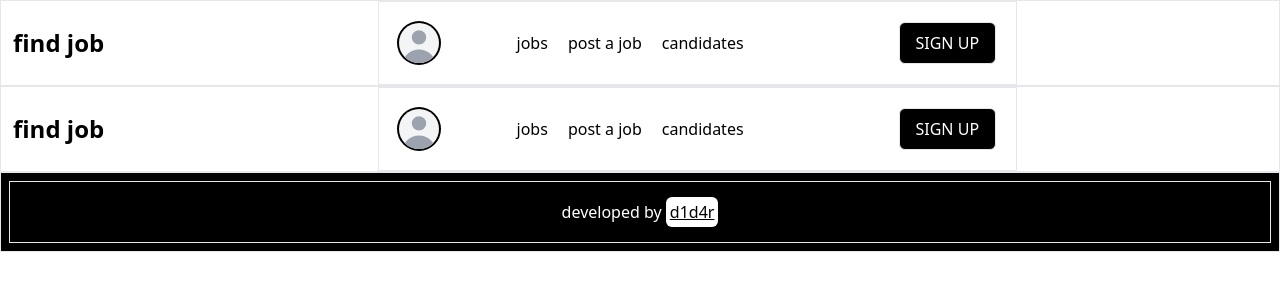
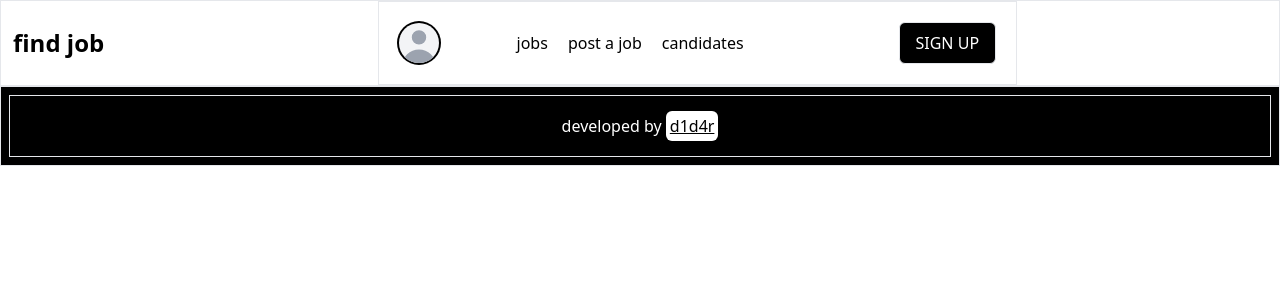
Before and after one commit to d1d4r/find-jobs, a Vue app: page / in a window 1280 px wide. Shown: the top 300 px of the page. Built offline with nearby package versions, Linux system fonts and the light colour scheme; no server answers.

Commit message:
comment out NavBar component

```diff
--- a/src/views/HomeView.vue
+++ b/src/views/HomeView.vue
@@ -1,5 +1,5 @@
 <template>
-  <NavBar />
+  <!-- <NavBar /> -->
 
   <RouterView />
   <footer class="h-20 p-2 bg-black border">
```
